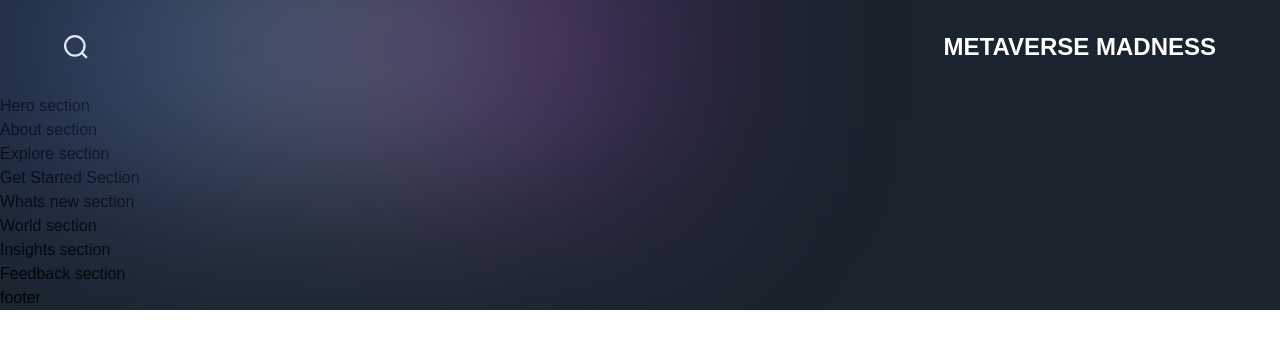
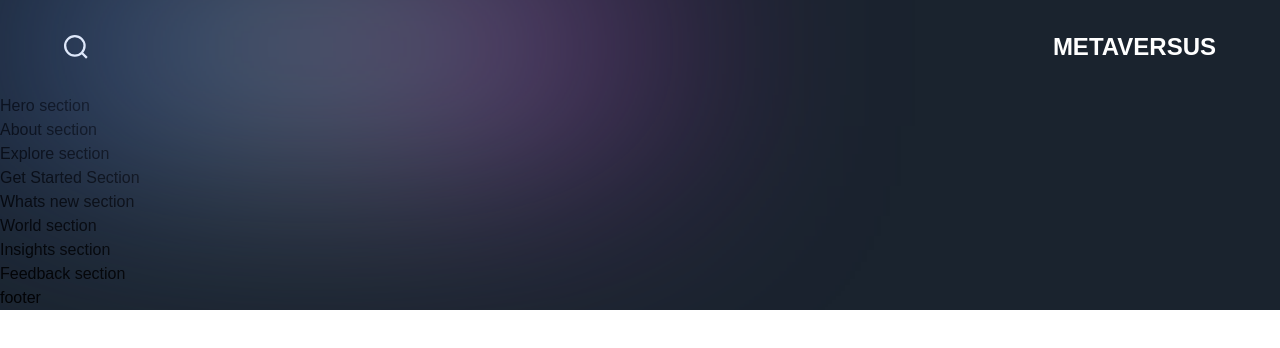
Before and after one commit to sakib-h/metaverse-madness, a Next.js app: page / in a window 1280 px wide. Shown: the top 348 px of the page. Built offline with nearby package versions, Linux system fonts and the light colour scheme; a web font is replaced by a local one.

Commit message:
some typo fixed

```diff
--- a/components/Navbar.jsx
+++ b/components/Navbar.jsx
@@ -18,7 +18,7 @@ const Navbar = () => (
 				className="object-contain"
 			/>
 			<h2 className="font-extrabold text-[24px] leading-[30px] text-white">
-				METAVERSE MADNESS
+				METAVERSUS
 			</h2>
 		</div>
 	</motion.nav>
```
